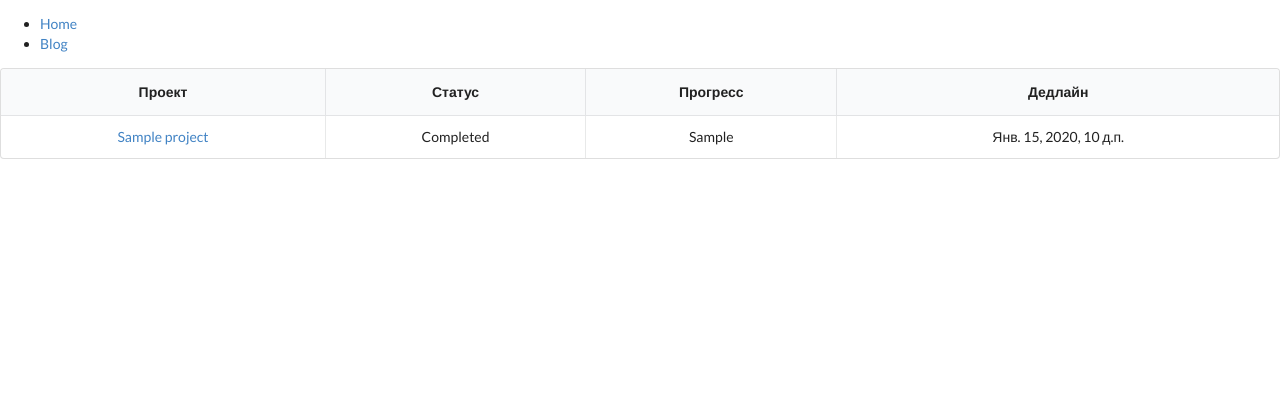
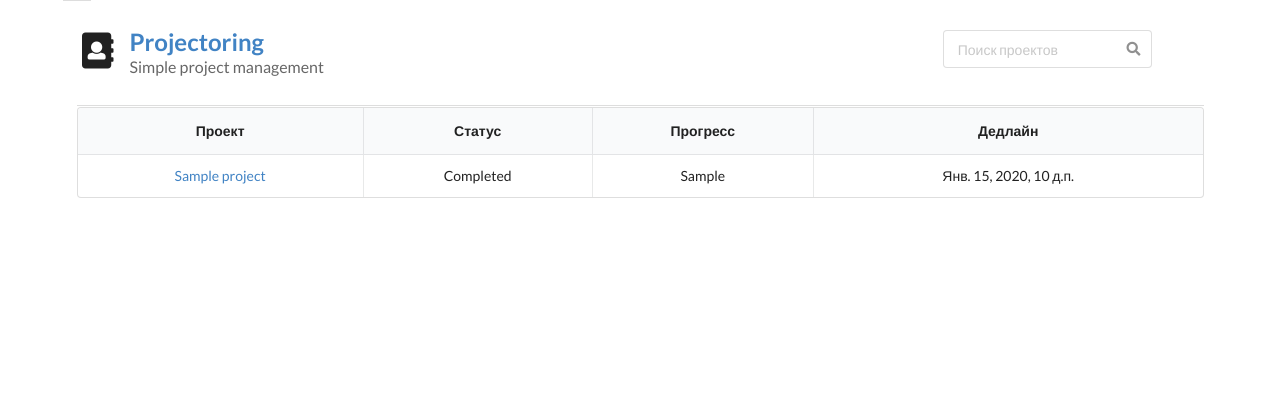
Before and after one commit to timofeev41/icthack2-lenmeni, a Django app: page / in a window 1280 px wide. Shown: the top 420 px of the page. After the commit the page ends 198 px from the top, so only its background shows below. Run offline with Django 3.2, Linux system fonts and the light colour scheme; tables that the repository leaves empty hold one stand-in row (values such as "Sample post").

Commit message:
Добавил красивый header

```diff
--- a/prodtoring/templates/base.html
+++ b/prodtoring/templates/base.html
@@ -6,18 +6,32 @@
   <title>Projectoring - {% block title %}base{% endblock %}</title>
 </head>
 
-<body>
-  <div id="sidebar">
-    {% block sidebar %}
-    <ul>
-      <li><a href="/">Home</a></li>
-      <li><a href="/blog/">Blog</a></li>
-    </ul>
-    {% endblock %}
-  </div>
+<body class="ui container">
+  <header class="ui grid">
+    <div class="ui divider"></div>
+    <div class="four column row">
+      <div class="left floated column">
+        <h2 class="ui header">
+          <i class="address book alternative icon"></i>
+          <div class="content">
+            <a href="/">Projectoring</a>
+            <div class="sub header">Simple project management</div>
+          </div>
+        </h2>
+      </div>
+      <div class="Right floated left aligned column">
+        <div class="ui icon input">
+          <i class="search icon"></i>
+          <input type="text" placeholder="Поиск проектов">
+        </div>
+      </div>
+    </div>
+    <div class="ui divider"></div>
+  </header>
 
   <div>
     {% block content %}{% endblock %}
+    <div class="ui hidden divider"></div>
   </div>
 </body>
 </html>
--- a/prodtoring/templates/index.html
+++ b/prodtoring/templates/index.html
@@ -18,6 +18,13 @@
         <td>{{ entry.progress }}</td>
         <td>{{ entry.completedate }}</td>
       </tbody>
+      {% empty %}
+      <div class="ui message">
+        <h2 class="ui center aligned icon header">
+          <i class="circular frown outline icon"></i>
+          Увы, сейчас доступных проектов нет :(
+        </h2>
+      </div>
       {% endfor %}
     </table>
   </div>
```
